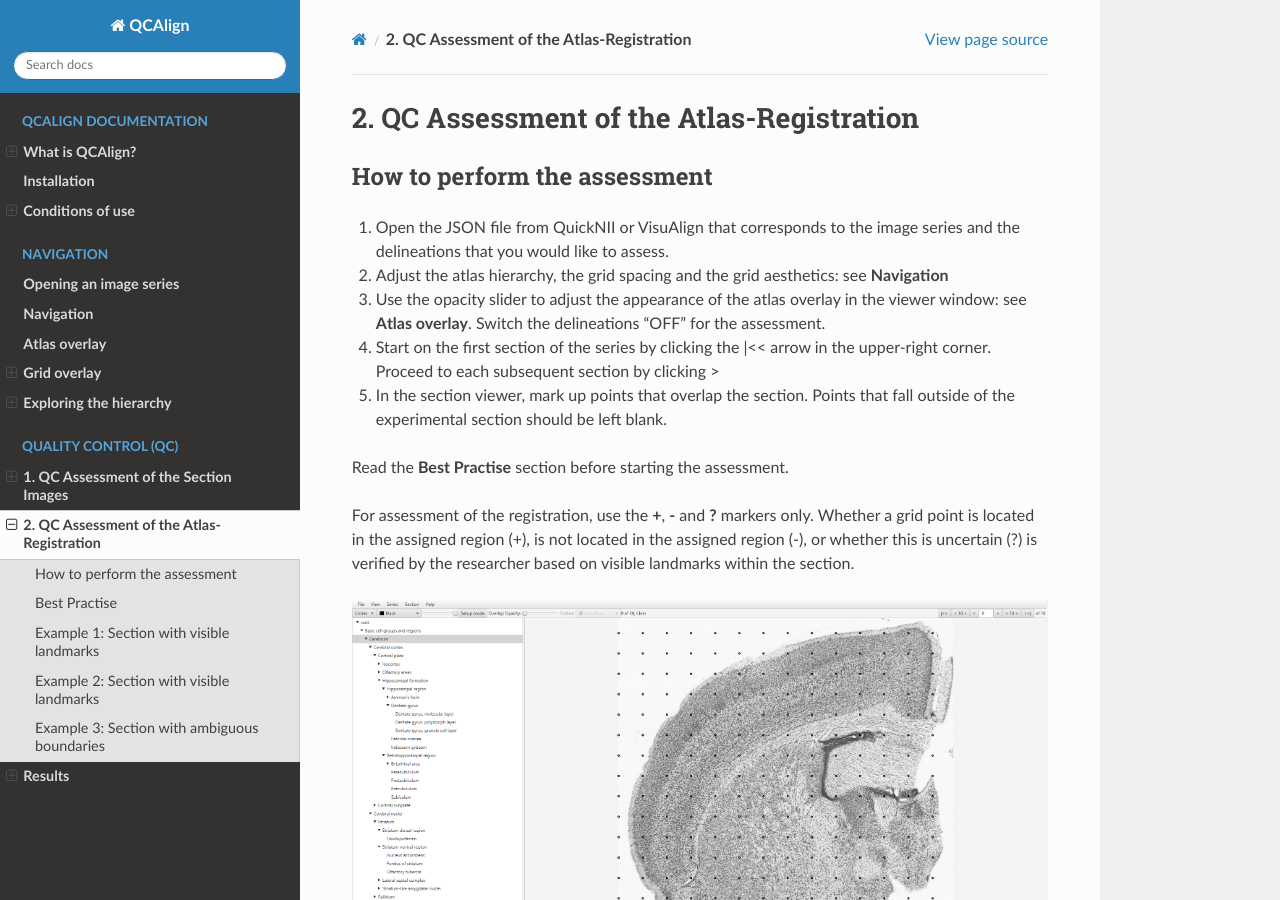
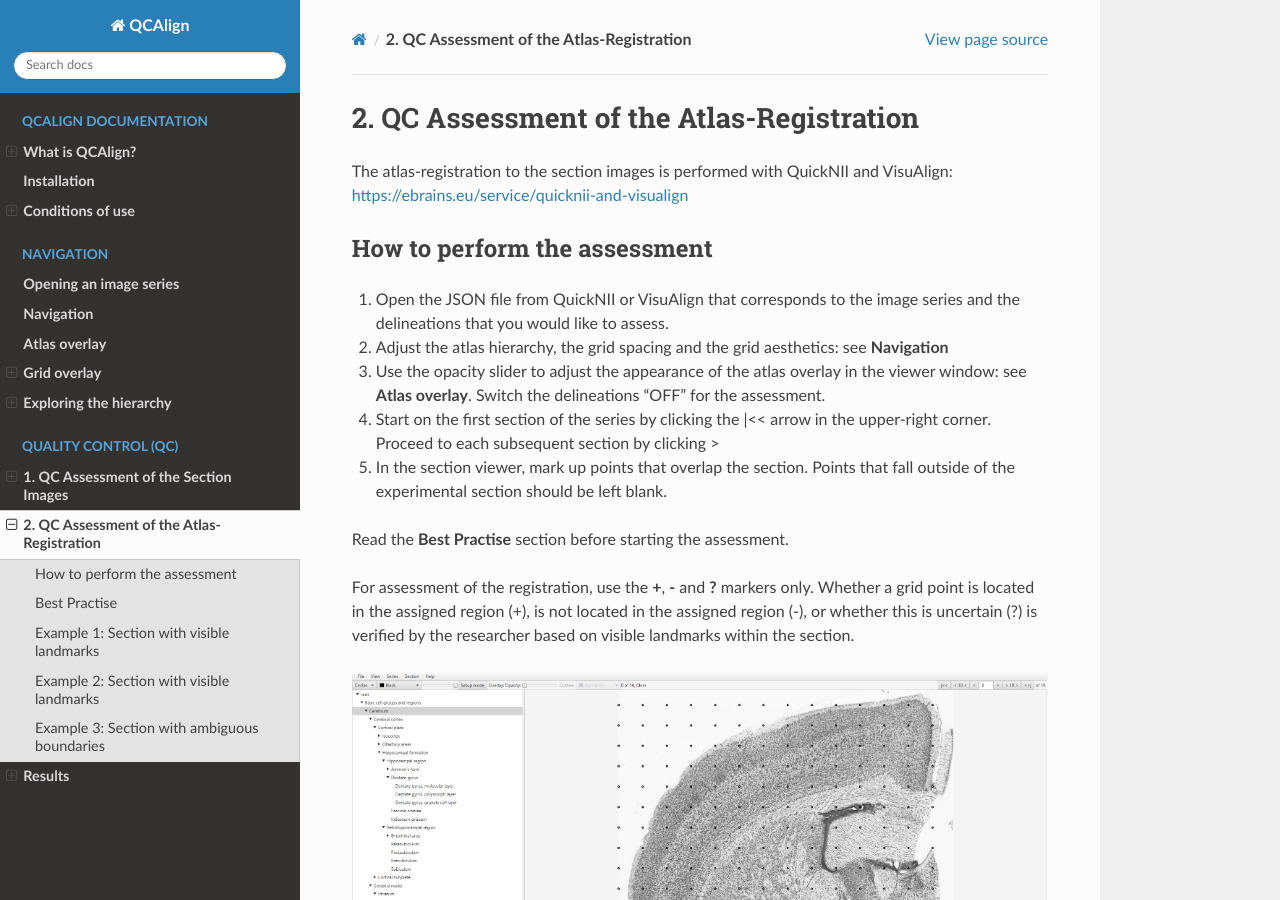
Before and after one commit to Neural-Systems-at-UIO/QCAlign, a Sphinx documentation site: the page built from docs/QCatlasmaps.rst, in a window 1280 px wide and 900 px high. Built offline with Sphinx 7.4.7 and the Read the Docs theme 2.0.0, drawn with Linux system fonts in a browser that asks for light colours.

Commit message:
Update QCatlasmaps.rst

```diff
--- a/docs/QCatlasmaps.rst
+++ b/docs/QCatlasmaps.rst
@@ -1,5 +1,7 @@
 **2. QC Assessment of the Atlas-Registration**
 =========================================================
+
+The atlas-registration to the section images is performed with QuickNII and VisuAlign: https://ebrains.eu/service/quicknii-and-visualign
 
 How to perform the assessment
 ------------------------------
```
